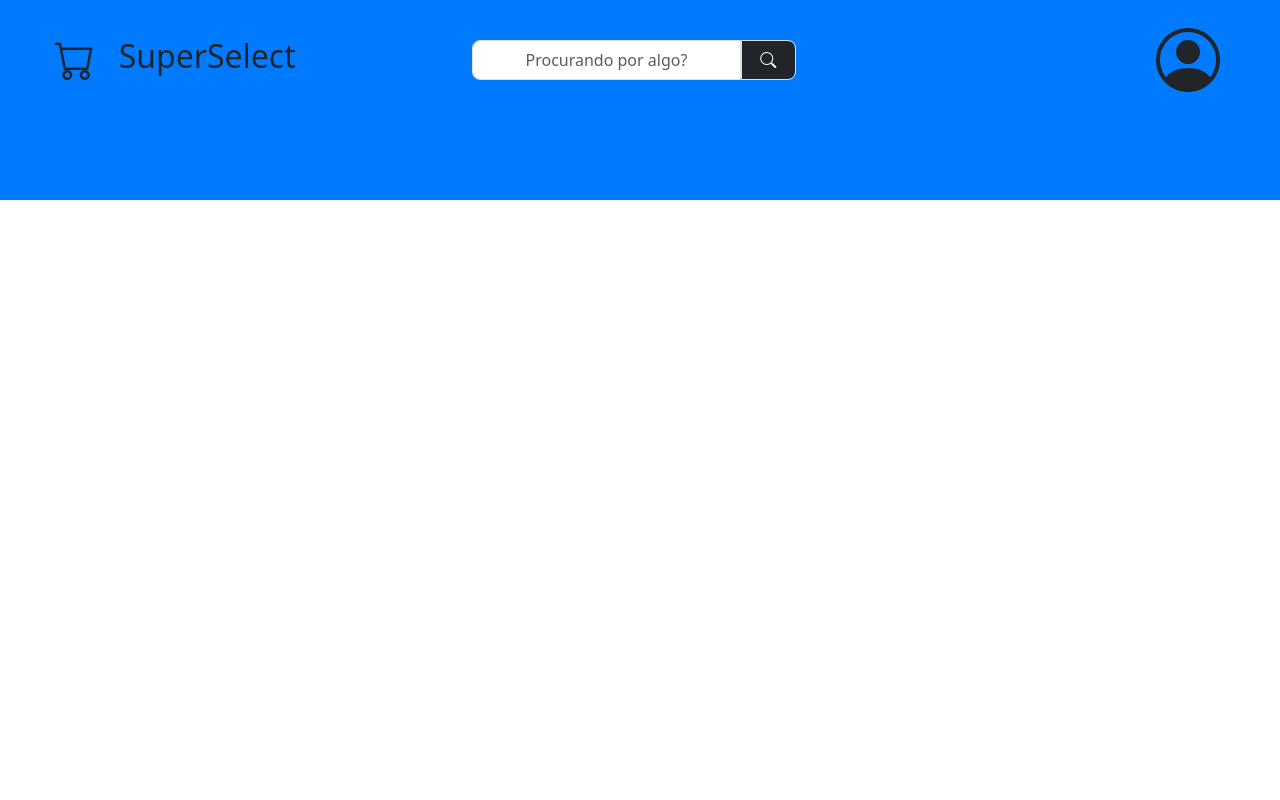
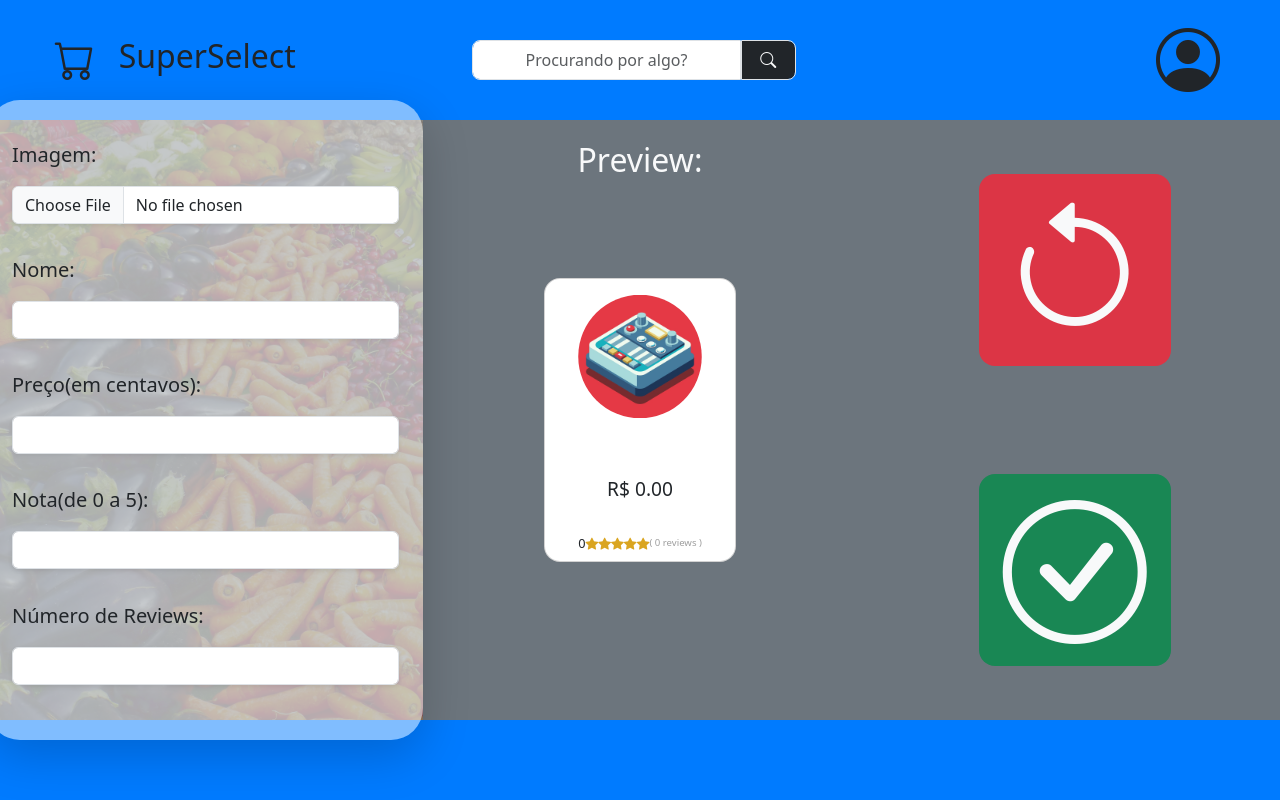
Before and after one commit to EnoqueNetoBr/618-super-select, a React (Vite) app in the folder frontend/Projeto-final-SuperSelect/: page /addprod in a window 1280 px wide. Before the commit this address had no page. Built offline with nearby package versions, Linux system fonts and the light colour scheme.

Commit message:
Finish Add Product Page.

```diff
--- a/frontend/Projeto-final-SuperSelect/src/App.tsx
+++ b/frontend/Projeto-final-SuperSelect/src/App.tsx
@@ -6,10 +6,13 @@ import { DashboardPage } from './pages/dashboardPage/dashboardPage.js';
 import { AppFooter } from './components/app/appFooter.js';
 import { LogInPage } from './pages/loginPage/loginPage.js';
 import { SignUpPage } from './pages/signupPage/signupPage.js';
+import { AddProductPage } from './pages/addProductPage/addProductPage.js';
+import { GlobalProvider } from './contexts/globalContext.js';
 
 function App() {
   return (
     <>
+      <GlobalProvider>
         <div className='container-fluid m-0 p-0'>
           <AppHeader />
         </div>
@@ -20,11 +23,13 @@ function App() {
             <Route path='/signup' element={<SignUpPage />} />
             <Route path='/login' element={<LogInPage />} />
             <Route path='/dashboard' element={<DashboardPage />} />
+            <Route path='/addprod' element={<AddProductPage />} />
           </Routes>
         </div>
         <div className='container-fluid m-0 p-0'>
           <AppFooter />
         </div>
+      </GlobalProvider>
     </>
   );
 }
--- a/frontend/Projeto-final-SuperSelect/src/components/app/appHeader.tsx
+++ b/frontend/Projeto-final-SuperSelect/src/components/app/appHeader.tsx
@@ -1,10 +1,10 @@
 // import './appHeader.css'
 import { NavLink } from 'react-router-dom';
 import { Nav } from 'react-bootstrap';
-import { useState } from 'react';
+import { useGlobalContext } from '../../contexts/globalContext';
 
 export function AppHeader() {
-  const [isLoggedIn, setIsLoggedIn] = useState<boolean>(true);
+  const globalContext = useGlobalContext();
 
   return (
     <>
@@ -18,7 +18,7 @@ export function AppHeader() {
               <SearchBar />
             </div>
             <div className='col-4'>
-              {isLoggedIn && (
+              {globalContext!.isLoggedIn && (
                 <div className='h-100'>
                   <MyDashboardButton />
                 </div>
--- a/frontend/Projeto-final-SuperSelect/src/components/dashboard/dashCard/dashCard.tsx
+++ b/frontend/Projeto-final-SuperSelect/src/components/dashboard/dashCard/dashCard.tsx
@@ -30,11 +30,12 @@ export function DashCard({ product = defaultDashCardProps }: IDashCardProps) {
           {/* Card Body */}
           <div className='card-body m-0 p-2 d-flex flex-column justify-content-between align-items-center' style={{ height: '50%' }}>
             <div>
-              <h5 className='card-title text-center m-0 p-0 myCardDynamicFontPrice'>R$ {product.price.toFixed(2)}</h5>
+              <p className='card-title text-center m-0 p-0 fs-4'>{product.name}</p>
             </div>
             <div>
-              <h5 className='card-title text-center m-0 p-0 myCardDynamicFontPrice'>{product.name}</h5>
+              <h5 className='card-title text-center m-0 p-0 myCardDynamicFontPrice'>R$ {(product.price / 100).toFixed(2)}</h5>
             </div>
+
             {/* Card Body Description */}
             <div className='row w-100 h-100 d-none'>
               <p className='col-10 myCardDynamicFontProductName '>{product.description}</p>
--- /dev/null
+++ b/frontend/Projeto-final-SuperSelect/src/contexts/globalContext.tsx
@@ -0,0 +1,27 @@
+// src/MyContext.tsx
+import React, { createContext, useContext, useState, ReactNode } from 'react';
+
+// Define the shape of the context state
+interface IGlobalContext {
+  isLoggedIn: boolean;
+  setIsLoggedIn: React.Dispatch<React.SetStateAction<boolean>>;
+}
+
+// Create the context with a default value
+const MyGlobalContext = createContext<IGlobalContext | undefined>(undefined);
+
+// Create a provider component
+export function GlobalProvider({ children }: { children: ReactNode }) {
+  const [isLoggedIn, setIsLoggedIn] = useState<boolean>(true); // Initial state
+  const context: IGlobalContext = { isLoggedIn, setIsLoggedIn };
+  return <MyGlobalContext.Provider value={context}>{children}</MyGlobalContext.Provider>;
+}
+
+// Custom hook to use the context
+export function useGlobalContext() {
+  const context = useContext(MyGlobalContext);
+  if (!context) {
+    throw new Error('useMyContext must be used within a MyProvider');
+  }
+  return context;
+}
--- /dev/null
+++ b/frontend/Projeto-final-SuperSelect/src/pages/addProductPage/addProductPage.tsx
@@ -0,0 +1,158 @@
+import { useState } from 'react';
+import { DashCard } from '../../components/dashboard/dashCard/dashCard';
+import backgroundImg from '../../images/background/fruitsAndVegetablesBackground.jpg';
+import { IProduct } from '../../customTypes';
+import defaultImage from './../../components/dashboard/dashCard/DefaultProductImage.png';
+
+interface IResetCardButtonProps {
+  handleReset: () => void;
+}
+
+interface IProductFormInputsProps {
+  setProductName: React.Dispatch<React.SetStateAction<string>>;
+  setProductDescription: React.Dispatch<React.SetStateAction<string>>;
+  setProductPrice: React.Dispatch<React.SetStateAction<number>>;
+  setProductImgUrl: React.Dispatch<React.SetStateAction<string>>;
+  setProductRating: React.Dispatch<React.SetStateAction<number>>;
+  setProductNumberOfReviews: React.Dispatch<React.SetStateAction<number>>;
+  setImgUpdater: React.Dispatch<React.SetStateAction<number>>;
+  imgUpdater: number;
+}
+
+export function AddProductPage() {
+  const [productName, setProductName] = useState<string>('');
+  const [productDescription, setProductDescription] = useState<string>('');
+  const [productPrice, setProductPrice] = useState<number>(0);
+  const [productImgUrl, setProductImgUrl] = useState<string>('');
+  const [productRating, setProductRating] = useState<number>(0);
+  const [productNumberOfReviews, setProductNumberOfReviews] = useState<number>(0);
+  const [imgUpdater, setImgUpdater] = useState<number>(0);
+
+  function handleReset() {
+    setProductName('');
+    setProductPrice(0);
+    setProductRating(0);
+    setProductNumberOfReviews(0);
+
+    return;
+  }
+
+  const customProduct: IProduct = {
+    id: 0,
+    name: productName,
+    description: productDescription,
+    price: productPrice,
+    imgUrl: defaultImage,
+    rating: productRating,
+    numberReviews: productNumberOfReviews,
+  };
+
+  return (
+    <>
+      <div className=' bg-secondary m-0 p-0 ' style={{ height: '75vh' }}>
+        <form className=' row h-100' action=''>
+          <div className='col-4 h-100 d-flex justify-content-center align-items-center  m-0 p-0' style={{ position: 'relative' }}>
+            <ProductFormInputs setProductName={setProductName} setProductDescription={setProductDescription} setProductPrice={setProductPrice} setProductImgUrl={setProductImgUrl} setProductRating={setProductRating} setProductNumberOfReviews={setProductNumberOfReviews} setImgUpdater={setImgUpdater} imgUpdater={imgUpdater} />
+            <div className='' style={{ position: 'absolute', top: '0px', bottom: '0px', left: '0px', right: '0px', overflow: 'clip' }}>
+              <img className='h-100' src={backgroundImg} alt='' style={{ objectFit: 'cover', opacity: '25%' }} />
+            </div>
+          </div>
+          <div className='col bg-secondary h-100  m-0 p-0' style={{ position: 'relative' }}>
+            <div className='row bg-secondary m-0 my-3 ' style={{ position: 'absolute', top: '0px', left: '0px', right: '0px' }}>
+              <div className='col d-flex justify-content-center align-items-center'>
+                <p className='text-center text-light fs-2'>Preview: </p>
+              </div>
+            </div>
+            <div className='row my-auto mx-0 p-0 h-100'>
+              <div className='col d-flex justify-content-center align-items-center'>
+                <DashCard product={customProduct} />
+              </div>
+            </div>
+          </div>
+          <div className='col-4 h-100 bg-secondary d-flex flex-column justify-content-around align-items-center'>
+            <ResetCardButton handleReset={handleReset} />
+            <ConfirmCardButton />
+          </div>
+        </form>
+      </div>
+    </>
+  );
+}
+
+function ProductFormInputs(props: IProductFormInputsProps) {
+  return (
+    <>
+      <div className='container m-0 p-0 rounded-5 shadow-lg' style={{ width: '30rem', height: '40rem', zIndex: '10', backgroundColor: 'rgba(255, 255, 255, 0.5)' }}>
+        <form className='h-100' onSubmit={handleSubmit}>
+          <div className='container m-0 p-0 p-4 d-flex flex-column justify-content-center align-items-around h-100 w-100 '>
+            <div className='my-auto'>
+              <label htmlFor='productImage'>
+                <p className='fs-5'>Imagem: </p>
+              </label>
+              <input onChange={() => props.setImgUpdater(props.imgUpdater + 1)} className='form-control shadow-sm' type='file' name='productImage' id='productImage' />
+            </div>
+
+            <div className='my-auto'>
+              <label htmlFor='productName'>
+                <p className='fs-5'>Nome: </p>
+              </label>
+              <input onChange={(e) => props.setProductName(e.target.value)} className='form-control shadow-sm' type='text' name='productName' id='productName' />
+            </div>
+
+            <div className='my-auto d-none'>
+              <label htmlFor='productDescription'>
+                <p className='fs-5'>Descrição: </p>
+              </label>
+              <input onChange={(e) => props.setProductDescription(e.target.value)} className='form-control shadow-sm' type='text' name='productDescription' id='productDescription' />
+            </div>
+
+            <div className='my-auto'>
+              <label htmlFor='productPrice'>
+                <p className='fs-5'>Preço(em centavos): </p>
+              </label>
+              <input onChange={(e) => props.setProductPrice(Number(e.target.value))} className='form-control shadow-sm' type='number' name='productPrice' id='productPrice' />
+            </div>
+
+            <div className='my-auto'>
+              <label htmlFor='productRating'>
+                <p className='fs-5'>Nota(de 0 a 5): </p>
+              </label>
+              <input onChange={(e) => props.setProductRating(Number(e.target.value))} className='form-control shadow-sm' type='number' name='productRating' id='productRating' />
+            </div>
+
+            <div className='my-auto'>
+              <label htmlFor='productNumberOfReviews'>
+                <p className='fs-5'>Número de Reviews: </p>
+              </label>
+              <input onChange={(e) => props.setProductNumberOfReviews(Number(e.target.value))} className='form-control shadow-sm' type='number' name='productNumberOfReviews' id='productNumberOfReviews' />
+            </div>
+
+            <button className='mt-auto' type='submit' style={{ all: 'unset' }}>
+              {/* <CreateAccountButton /> */}
+            </button>
+          </div>
+        </form>
+      </div>
+    </>
+  );
+}
+
+function ResetCardButton(props: IResetCardButtonProps) {
+  return (
+    <div className='bg-danger rounded-4  m-0 p-0 d-flex justify-content-center align-items-center btn' style={{ width: '12rem', height: '12rem' }} onClick={props.handleReset}>
+      <i className='bi bi-arrow-counterclockwise m-0 p-0 text-light' style={{ fontSize: '9rem' }} />
+    </div>
+  );
+}
+
+function ConfirmCardButton() {
+  return (
+    <div className='bg-success rounded-4  m-0 p-0 d-flex justify-content-center align-items-center btn ' style={{ width: '12rem', height: '12rem' }}>
+      <i className='bi bi-check-circle m-0 p-0 text-light' style={{ fontSize: '9rem' }} />
+    </div>
+  );
+}
+
+function handleSubmit() {
+  return;
+}
--- a/frontend/Projeto-final-SuperSelect/src/pages/dashboardPage/dashboardPage.tsx
+++ b/frontend/Projeto-final-SuperSelect/src/pages/dashboardPage/dashboardPage.tsx
@@ -28,11 +28,10 @@ export function DashboardPage() {
                   ))} */}
 
                 <DashButton iconName='bi-house' buttonLabel='Home' navLink='/' />
-                <DashButton iconName='bi-plus-circle' buttonLabel='Adicionar Produto' />
+                <DashButton iconName='bi-plus-circle' buttonLabel='Adicionar Produto' navLink='/addprod' />
                 <DashButton iconName='bi-clock-history' buttonLabel='Histórico de Produtos' />
                 <DashButton iconName='bi-clipboard2-data' buttonLabel='Relatórios' />
                 <DashButton iconName='bi-gear' buttonLabel='Configurações' />
-
               </div>
             </div>
 
```
Lines whose indentation alone changed are shown as unchanged.
